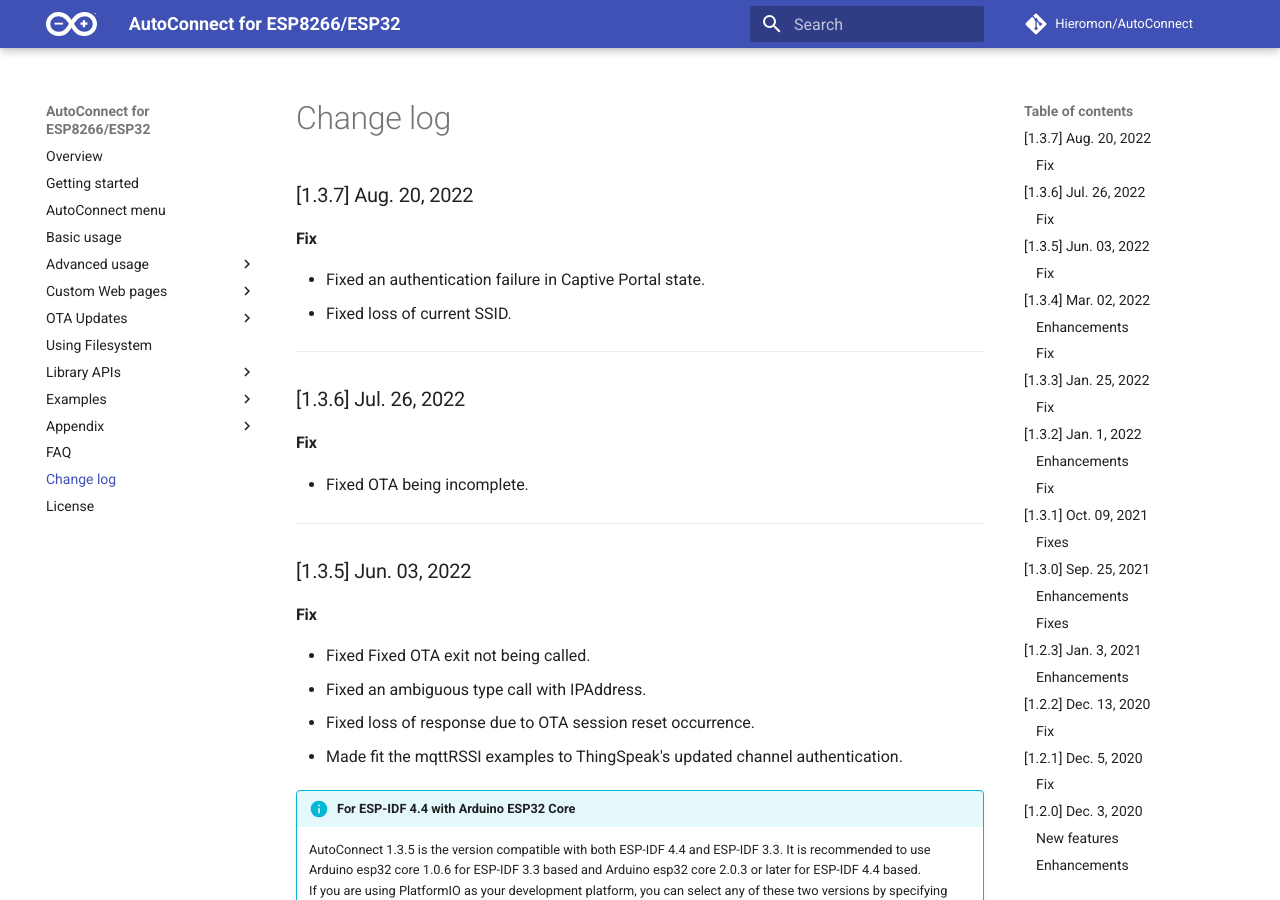
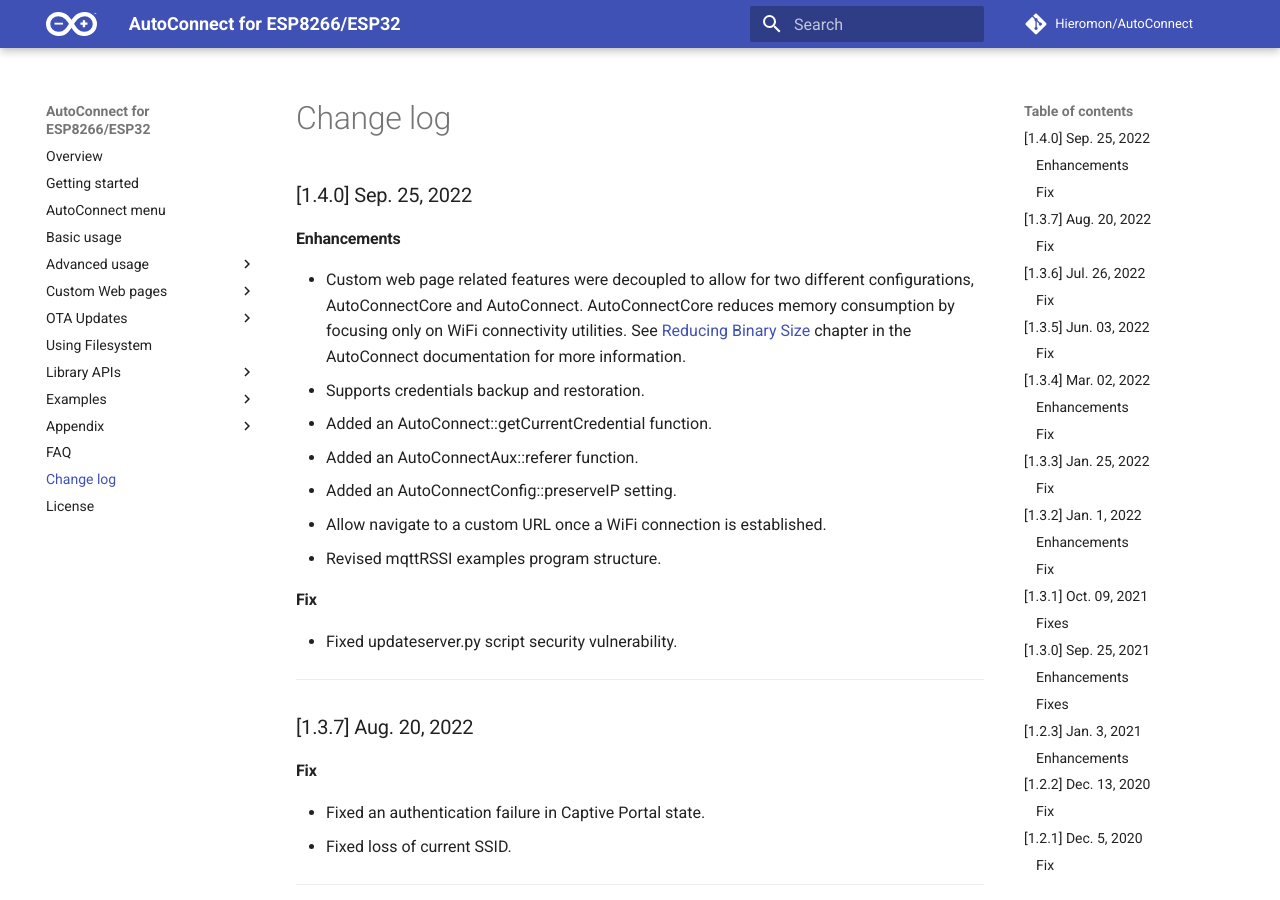
Before and after one commit to Hieromon/AutoConnect, an MkDocs documentation site: the page built from mkdocs/changelog.md, in a window 1280 px wide and 900 px high. Built offline with MkDocs 1.6.1 and Material for MkDocs 9.7.7, drawn with Linux system fonts in a browser that asks for light colours; nearby versions of some CDN libraries; comment, search, counter and statistics services are not loaded.

Commit message:
Update the change log

```diff
--- a/mkdocs/changelog.md
+++ b/mkdocs/changelog.md
@@ -1,3 +1,20 @@
+### [1.4.0] Sep. 25, 2022
+
+#### Enhancements
+
+- Custom web page related features were decoupled to allow for two different configurations, AutoConnectCore and AutoConnect. AutoConnectCore reduces memory consumption by focusing only on WiFi connectivity utilities. See [Reducing Binary Size](basicusage.md#reducing-binary-size) chapter in the AutoConnect documentation for more information.
+- Supports credentials backup and restoration.
+- Added an AutoConnect::getCurrentCredential function.
+- Added an AutoConnectAux::referer function.
+- Added an AutoConnectConfig::preserveIP setting.
+- Allow navigate to a custom URL once a WiFi connection is established.
+- Revised mqttRSSI examples program structure.
+
+#### Fix
+
+- Fixed updateserver.py script security vulnerability.
+
+---
 ### [1.3.7] Aug. 20, 2022
 
 #### Fix
```
Also changed, not shown: README.md (+10 -0 lines).
